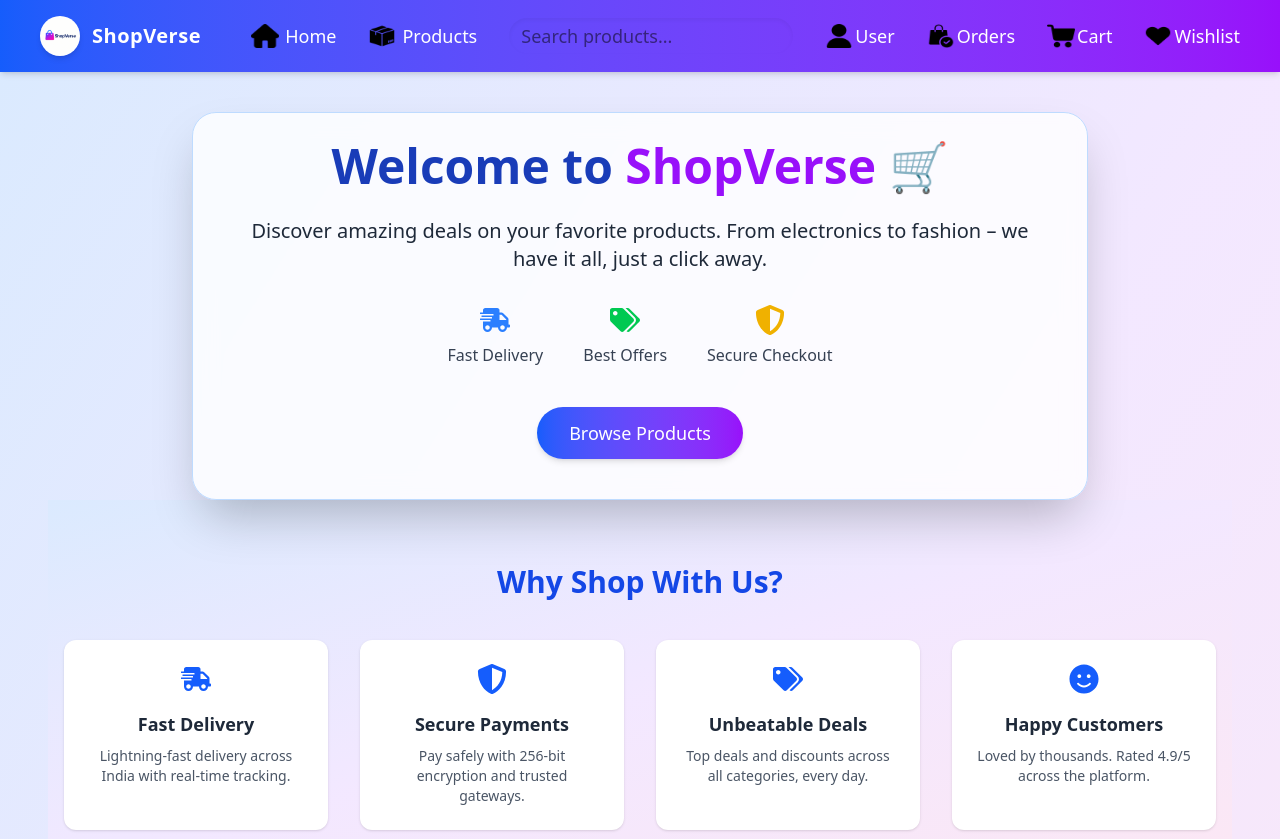
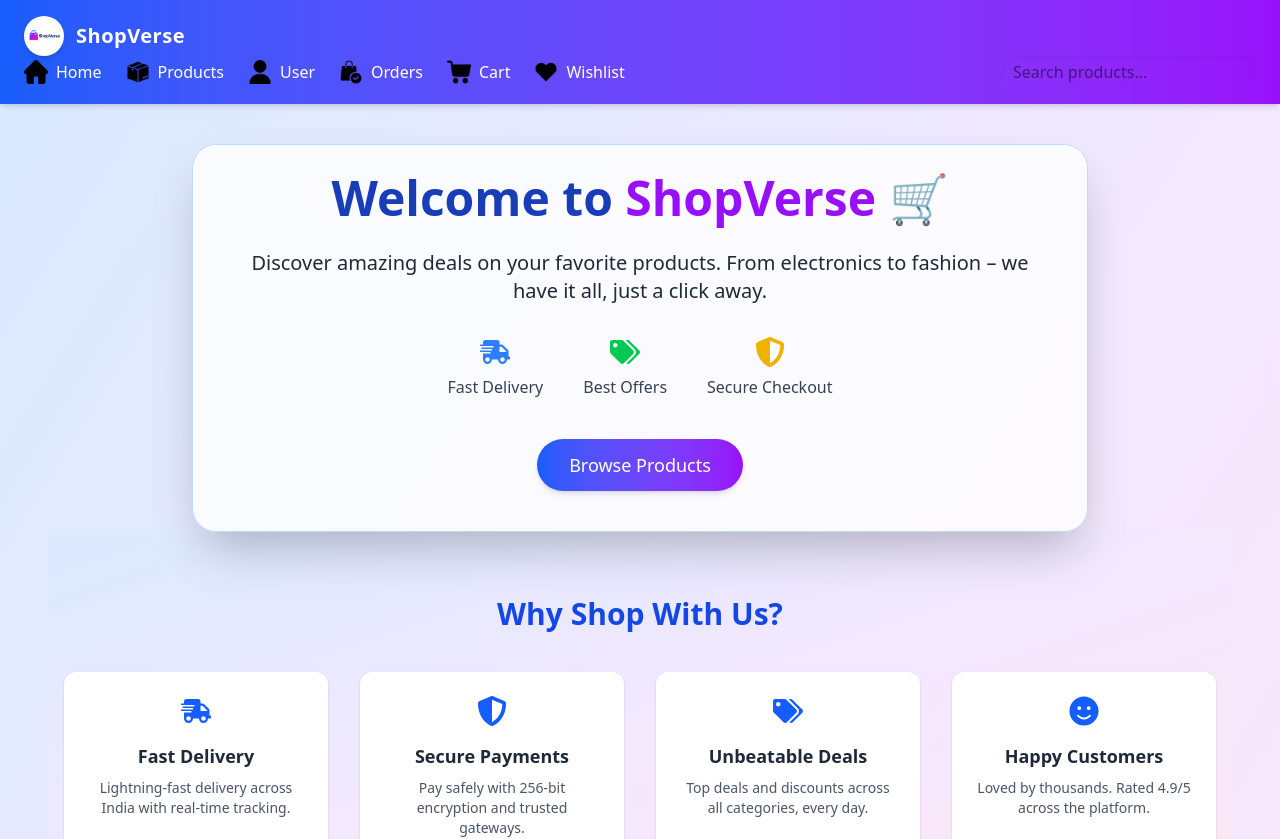
Before and after one commit to AdityaSahu15/project1, a React (Vite) app in the folder frontend/website/: page / in a window 1280 px wide. Shown: the top 839 px of the page. Built offline with nearby package versions, Linux system fonts and the light colour scheme; no server answers.

Commit message:
made navbar responsive

```diff
--- a/frontend/website/src/components/Navbar.jsx
+++ b/frontend/website/src/components/Navbar.jsx
@@ -1,5 +1,6 @@
-import React from 'react';
+import React, { useContext, useState, useEffect } from 'react';
 import { NavLink, useNavigate, useLocation } from 'react-router-dom';
+import { UserContext } from '../UserContext';
 import cart from '../photos/cart.png';
 import logo from '../photos/logo.png';
 import home from '../photos/home.png';
@@ -7,93 +8,84 @@ import shoppingBag from '../photos/shopping-bag.png';
 import userImage from '../photos/userImage.png';
 import wishlist from '../photos/wishlist.png';
 import product from '../photos/product.png';
-import { UserContext } from '../UserContext';
-import { useContext, useState, useEffect } from 'react';
 
 function Navbar() {
   const { user } = useContext(UserContext);
   const navigate = useNavigate();
   const location = useLocation();
   const [search, setSearch] = useState("");
+  const [menuOpen, setMenuOpen] = useState(false);
 
-  // Handle live navigation based on query string
   useEffect(() => {
     const trimmed = search.trim();
     if (trimmed.length > 0) {
       navigate(`/products/search?query=${encodeURIComponent(trimmed)}`);
     } else if (location.pathname.startsWith("/products/search")) {
-      // Clear the query and remain on the search page
       navigate(`/products/search`);
     }
   }, [search]);
 
   return (
-    <div className='navbar sticky top-0 z-50 bg-gradient-to-r from-blue-600 to-purple-600 text-white py-4 px-10 shadow-md text-lg flex justify-between items-center backdrop-blur-sm'>
-      <div className="flex items-center gap-3">
-        <img src={logo} alt="logo" className='w-10 h-10 rounded-full shadow-md' />
-        <span className="font-bold text-xl tracking-wide">ShopVerse</span>
+    <div className="navbar sticky top-0 z-50 bg-gradient-to-r from-blue-600 to-purple-600 text-white py-4 px-6 shadow-md">
+
+      {/* Top section: Logo + Hamburger */}
+      <div className="flex items-center justify-between">
+        <div className="flex items-center gap-3">
+          <img src={logo} alt="logo" className="w-10 h-10 rounded-full shadow-md" />
+          <span className="font-bold text-xl tracking-wide">ShopVerse</span>
+        </div>
+
+        {/* Hamburger menu (mobile only) */}
+        <button
+          className="sm:hidden focus:outline-none"
+          onClick={() => setMenuOpen(prev => !prev)}
+        >
+          <svg className="w-8 h-8" fill="none" stroke="currentColor" strokeWidth="2" viewBox="0 0 24 24">
+            {menuOpen ? (
+              <path strokeLinecap="round" strokeLinejoin="round" d="M6 18L18 6M6 6l12 12" />
+            ) : (
+              <path strokeLinecap="round" strokeLinejoin="round" d="M4 6h16M4 12h16M4 18h16" />
+            )}
+          </svg>
+        </button>
       </div>
 
-      <div className="flex items-center gap-8 ml-10">
-        <div className='flex items-center gap-1.5'>
-          <img src={home} alt="logo" className='w-7 h-6 rounded' />
-          <NavLink to="/home" className='hover:text-yellow-300 transition font-medium'>
-            Home
-          </NavLink>
+      {/* Links section */}
+      <div className={`mt-4 sm:mt-0 ${menuOpen ? 'block' : 'hidden'} sm:flex sm:items-center sm:justify-between`}>
+        <div className="flex flex-col sm:flex-row sm:items-center gap-6 mt-4 sm:mt-0">
+          <NavItem icon={home} to="/home" label="Home" />
+          <NavItem icon={product} to="/products" label="Products" />
+          <NavItem icon={userImage} to={user ? "/login/userInfo" : "/login"} label={user ? "Profile" : "User"} />
+          <NavItem icon={shoppingBag} to="/orders" label="Orders" />
+          <NavItem icon={cart} to="/cart" label="Cart" />
+          <NavItem icon={wishlist} to="/wishlist" label="Wishlist" />
         </div>
 
-         <div className='flex items-center gap-1.5'>
-          <img src={product} alt="logo" className='w-7 h-6 rounded' />
-          <NavLink to="/products" className='hover:text-yellow-300 transition font-medium'>
-            Products
-          </NavLink>
-        </div>
-
-        <form>
+        {/* Search Bar */}
+        <form className="mt-4 sm:mt-0">
           <input
             type="text"
             placeholder="Search products..."
             value={search}
             onChange={(e) => setSearch(e.target.value)}
-            className='px-3 py-1 rounded-full text-black focus:outline-none focus:ring-2 focus:ring-purple-300 shadow-inner'
+            className="px-3 py-1 rounded-full text-black focus:outline-none focus:ring-2 focus:ring-purple-300 shadow-inner w-full sm:w-auto"
           />
         </form>
-
-        <div className='flex items-center gap-0.5 hover:text-yellow-300 transition'>
-          <img src={userImage} alt="user" className='w-7 h-6 rounded ' />
-          <NavLink to={user ? "/login/userInfo" : "/login"} className='font-medium'>
-            {user ? "Profile" : "User"}
-          </NavLink>
-        </div>
-
-
-        <div className='flex items-center gap-0.5'>
-          <img src={shoppingBag} alt="orders" className='w-7 h-6 rounded ' />
-          <NavLink to='/orders' className='hover:text-yellow-300 transition font-medium'>
-            Orders
-          </NavLink>
-        </div>
-
-        <div className='flex items-center gap-0.5 '>
-          <img src={cart} alt="cart" className='w-7 h-6 ' />
-          <NavLink to='/cart' className='font-medium  hover:text-yellow-300 transition'>
-            Cart
-          </NavLink>
-        </div>
-
-        <div className='flex items-center gap-0.5'>
-          <img src={wishlist} alt="cart" className='w-7 h-6 ' />
-        <NavLink to="/wishlist" className='font-medium  hover:text-yellow-300 transition'>
-          Wishlist
-        </NavLink>
-        </div>
-
-
       </div>
-
-
     </div>
   );
 }
 
+const NavItem = ({ icon, to, label }) => (
+  <div className="flex items-center gap-2">
+    <img src={icon} alt={label} className="w-6 h-6" />
+    <NavLink
+      to={to}
+      className="hover:text-yellow-300 font-medium transition"
+    >
+      {label}
+    </NavLink>
+  </div>
+);
+
 export default Navbar;
```
